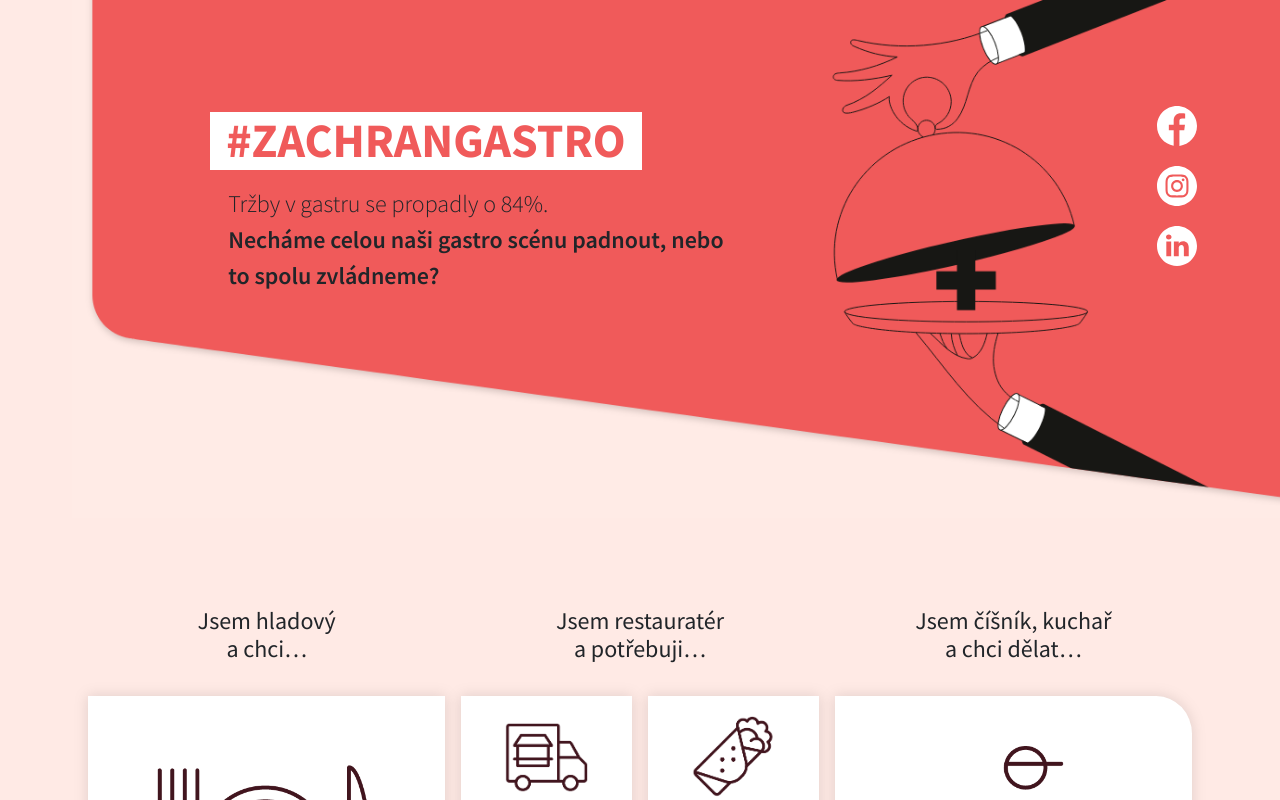
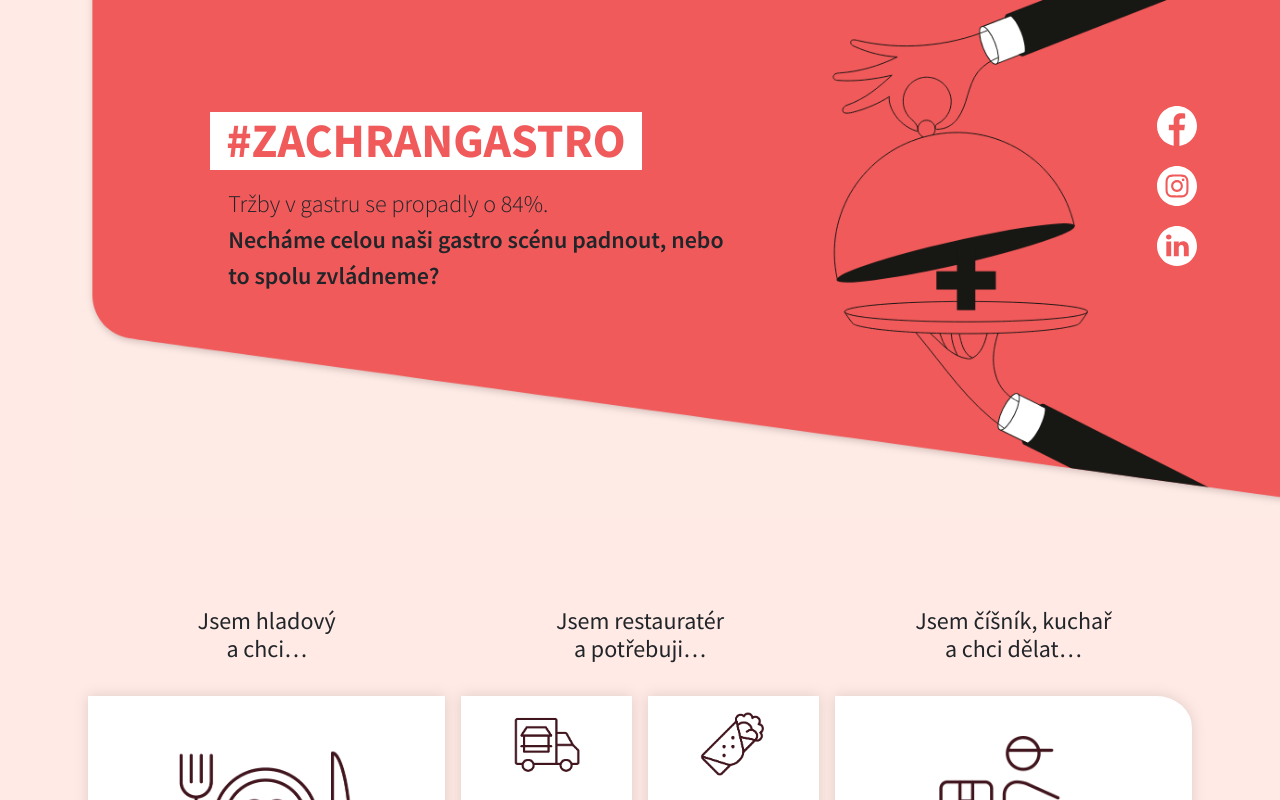
Before and after one commit to Storyous/zachrangastro, a Vue app: page / in a window 1280 px wide. Shown: the top 800 px of the page. Built offline with nearby package versions, Linux system fonts and the light colour scheme.

Commit message:
change size of icons

```diff
--- a/src/components/GuidePost.vue
+++ b/src/components/GuidePost.vue
@@ -128,17 +128,7 @@
 </template>
 
 <script>
-export default {
-  data() {
-    return {
-      icons: [
-        {
-          img1: "zachrangastro_kdesenajim.png"
-        }
-      ]
-    };
-  }
-};
+export default {};
 </script>
 
 <style scoped lang="scss">
@@ -158,7 +148,7 @@ export default {
     padding: 0 1.5rem;
 
     img {
-      width: 100%;
+      width: 80%;
     }
   }
 }
```
